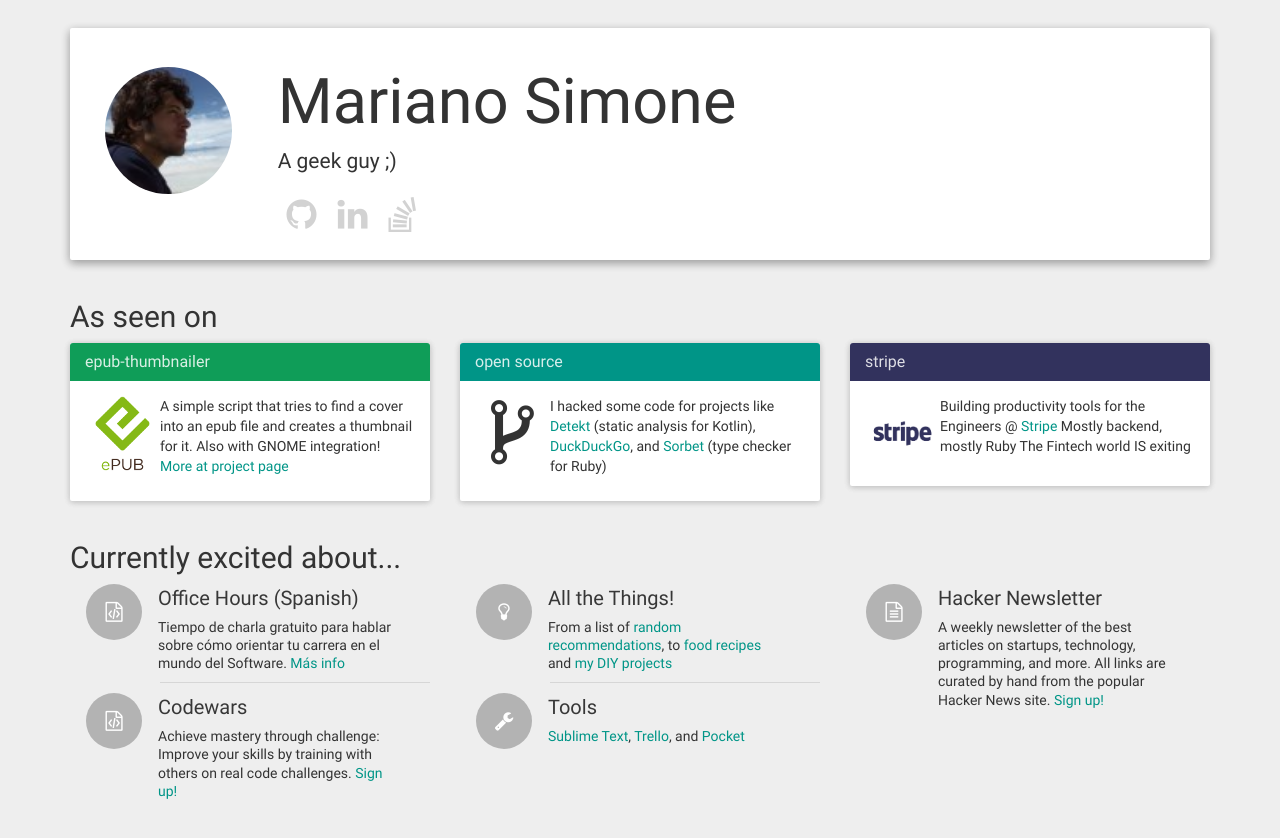
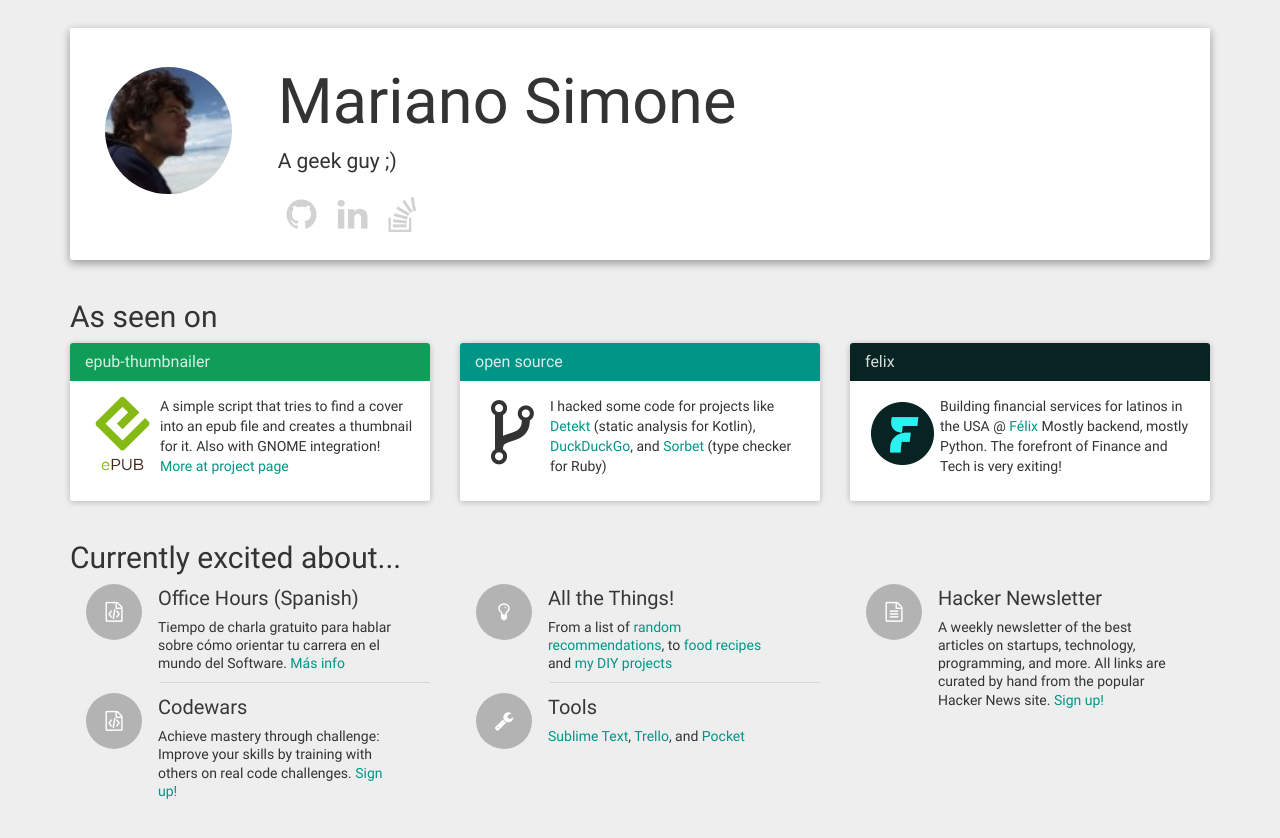
Before and after one commit to marianosimone/marianosimone.github.com, a Jekyll site: the page index.html, which Jekyll copies as it is, in a window 1280 px wide. Shown: the top 838 px of the page. Built offline with Jekyll 4.4.1, drawn with Linux system fonts in a browser that asks for light colours; nearby versions of some CDN libraries.

Commit message:
Switch jobs

```diff
--- a/index.html
+++ b/index.html
@@ -115,12 +115,12 @@
                 <div class="col-lg-4">
                     <div class="bs-component">
                         <div class="panel panel-primary">
-                            <div class="panel-heading" style="background: #32325d">
-                                <h3 class="panel-title">stripe</h3>
+                            <div class="panel-heading" style="background: #082422">
+                                <h3 class="panel-title">felix</h3>
                             </div>
                             <div class="panel-body">
-                                <img class="featured_image" src="stripe.png"/>
-                                <p>Building productivity tools for the Engineers @ <a href="https://stripe.com">Stripe</a> Mostly backend, mostly Ruby The Fintech world IS exiting</p>
+                                <img class="featured_image" src="img/felix.png"/>
+                                <p>Building financial services for latinos in the USA @ <a href="https://felixpago.com">Félix</a> Mostly backend, mostly Python. The forefront of Finance and Tech is very exiting!</p>
                             </div>
                         </div>
                     </div>
```
Also changed, not shown: img/felix.png (added), stripe.png (deleted).
